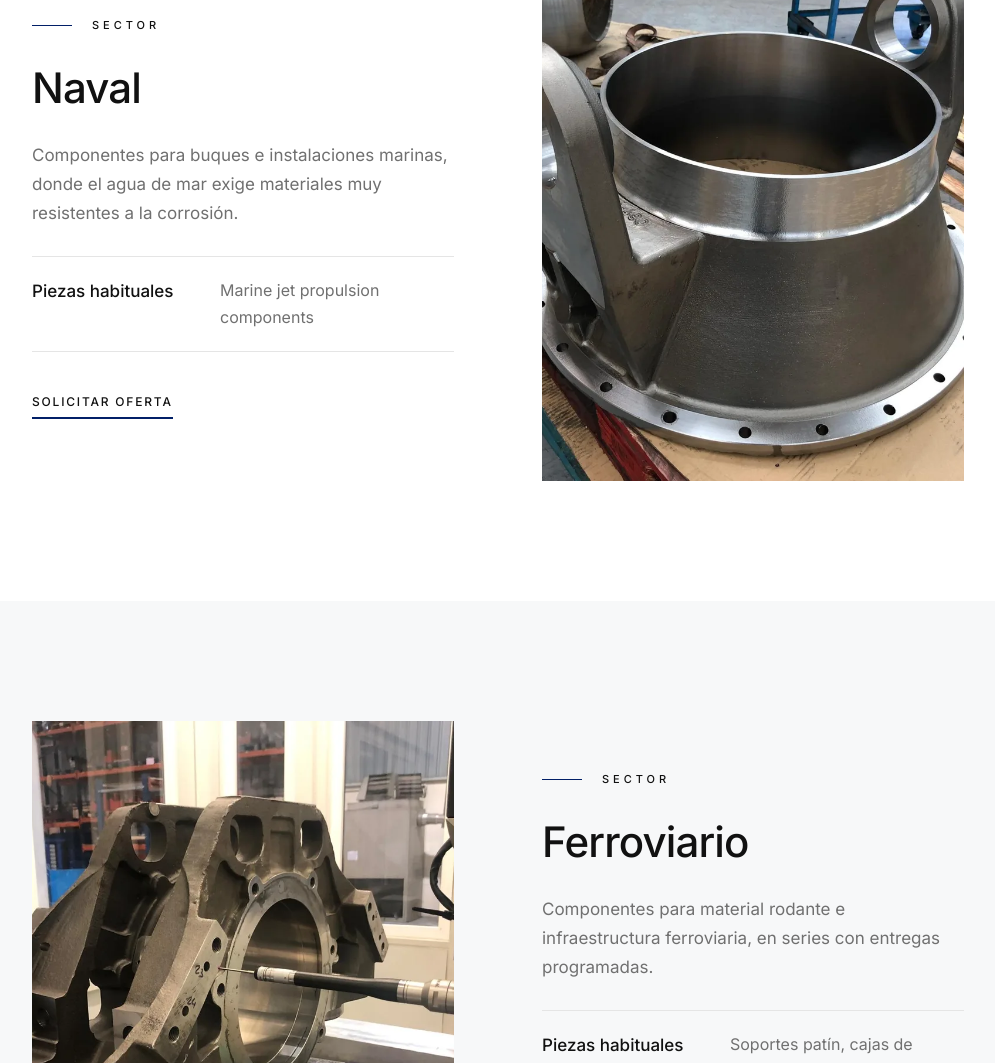
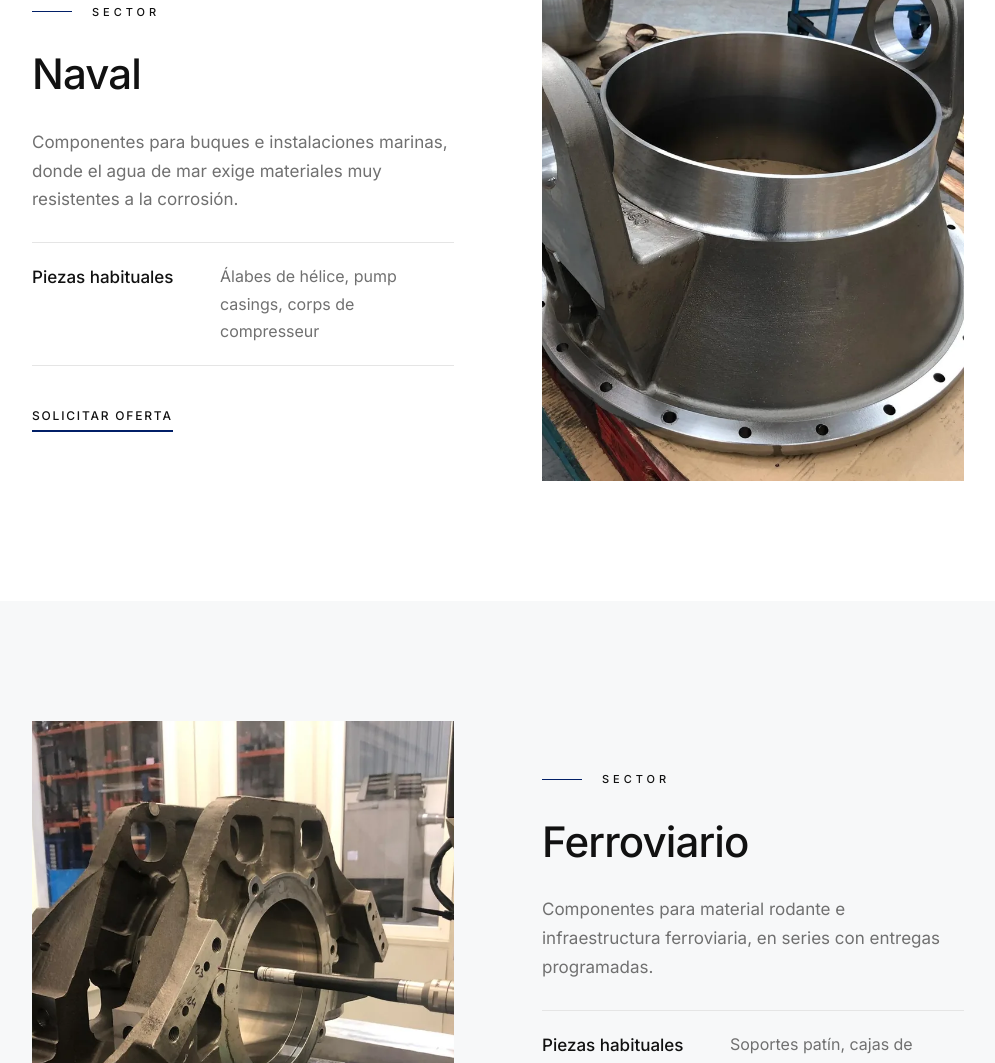
Before and after one commit to lucasvicubas-99/AMLCCTestWEB, a plain HTML site: page v10-sectores.html in a window 1280 px wide. Shown: the part 2305-3368 px from the top of the page, without its empty margins (252-1247 px from the left). Drawn offline with Linux system fonts and the light colour scheme.

Commit message:
Sectores naval: piezas habituales reales (v8, v9 y v10)
Co-Authored-By: Claude Opus 5.5 <noreply@anthropic.com>
Claude-Session: https://claude.ai/code/session_016nMDpf3P5cqfxsyKo8KeHj

```diff
--- a/v10-sectores.html
+++ b/v10-sectores.html
@@ -100,7 +100,7 @@
       <p class="label">Sector</p>
       <h2 class="title" id="t-s-naval">Naval</h2>
       <p class="text">Componentes para buques e instalaciones marinas, donde el agua de mar exige materiales muy resistentes a la corrosión.</p>
-      <ul class="filas"><li><strong>Piezas habituales</strong><span lang="en">Marine jet propulsion components</span></li></ul>
+      <ul class="filas"><li><strong>Piezas habituales</strong><span>Álabes de hélice, <span lang="en">pump casings</span>, <span lang="fr">corps de compresseur</span></span></li></ul>
 
       <div class="actions"><a class="link" href="v10-contacto.html#formulario">Solicitar oferta</a></div>
     </div>
```
Also changed, not shown: v8-sectores.html (+1 -1 lines), v9-sectores.html (+1 -1 lines).
